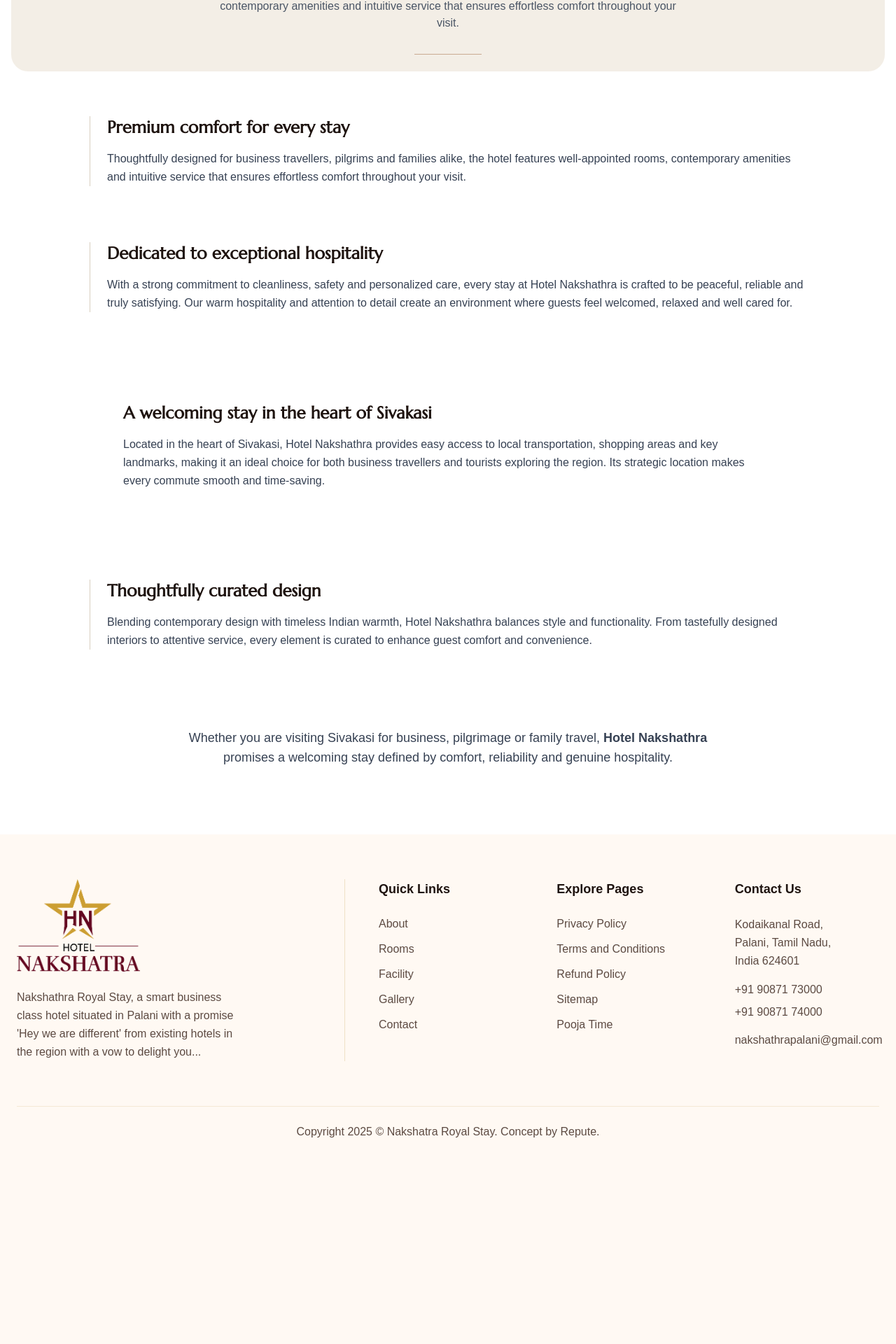
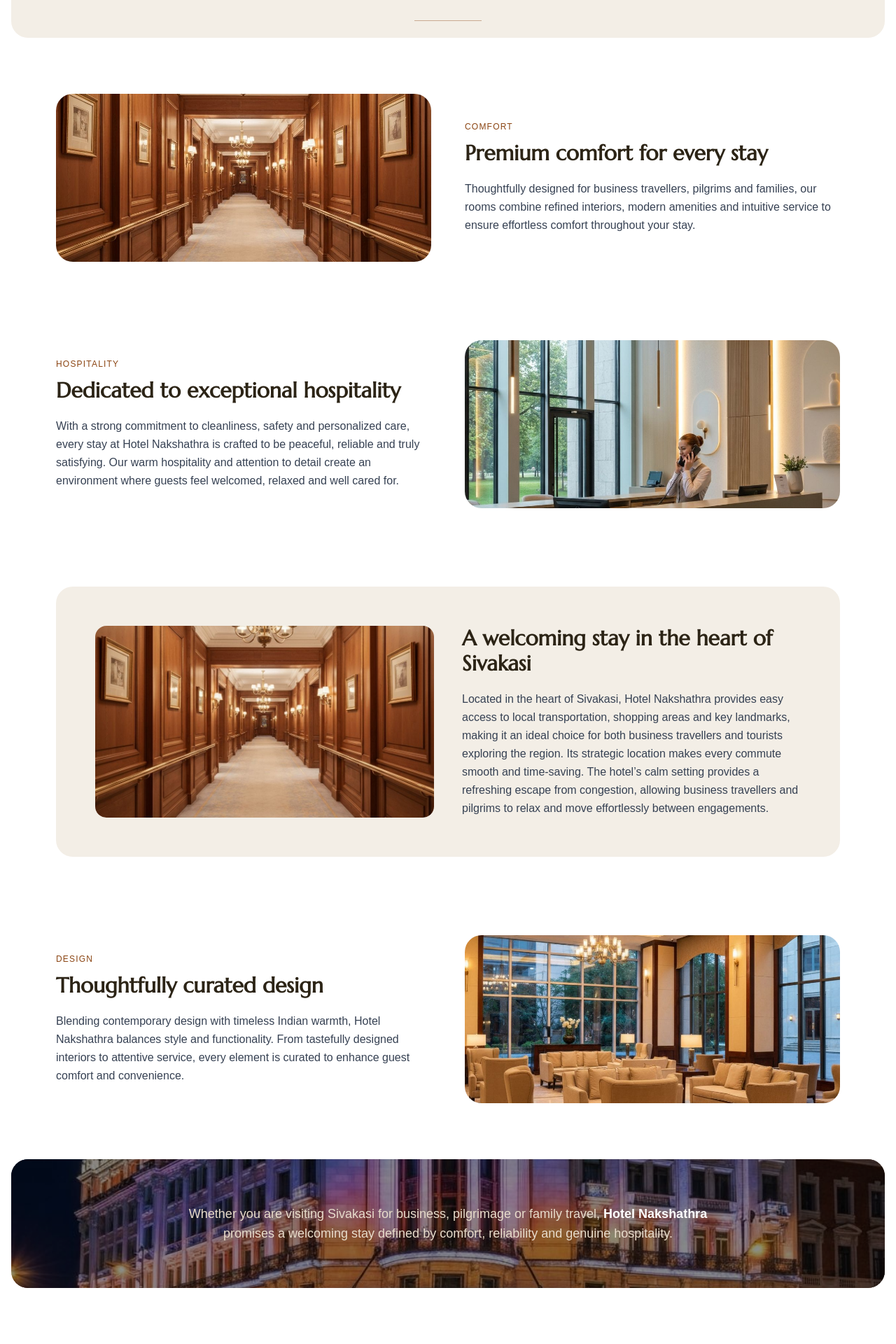
Before and after one commit to RDBA-CBE/nakshathra, a Next.js app: page /about in a window 1280 px wide. Shown: the part 359-2279 px from the top of the page at 70% size. Before the commit the page ends 2052 px from the top, so only its background shows below. Built offline with nearby package versions, Linux system fonts and the light colour scheme; a web font is replaced by a local one.

Commit message:
PAges Created

```diff
--- a/app/about/page.tsx
+++ b/app/about/page.tsx
@@ -3,6 +3,7 @@
 import { motion } from "framer-motion";
 import Header from "@/components/header";
 import Footer from "@/components/sections/footer";
+import Image from "next/image";
 
 export default function AboutClient() {
   return (
@@ -16,8 +17,13 @@ export default function AboutClient() {
             About
           </h1>
 
-          <p className="mt-6 text-gray-600 max-w-2xl mx-auto text-sm sm:text-base">
-            Hotel Nakshathra is a premium business-class hotel that blends modern elegance and authentic Indian hospitality to offer a relaxing and pleasant stay. Thoughtfully designed for business travellers, pilgrims and families alike, the hotel features well-appointed rooms, contemporary amenities and intuitive service that ensures effortless comfort throughout your visit.
+          <p className="mt-6 text-gray-600 max-w-5xl mx-auto text-sm sm:text-base">
+            Hotel Nakshathra is a premium business-class hotel that blends
+            modern elegance and authentic Indian hospitality to offer a relaxing
+            and pleasant stay. Thoughtfully designed for business travellers,
+            pilgrims and families alike, the hotel features well-appointed
+            rooms, contemporary amenities and intuitive service that ensures
+            effortless comfort throughout your visit.
           </p>
 
           <div className="mt-8 flex justify-center">
@@ -27,102 +33,211 @@ export default function AboutClient() {
 
         {/* CONTENT FLOW */}
 
-        <div className="max-w-5xl mt-16 mx-auto space-y-20">
-          {/* Section 1 */}
+        <div className="max-w-6xl mx-auto mt-20 space-y-28 px-4">
+          {/* Block 1 */}
           <motion.div
-            initial={{ opacity: 0, y: 30 }}
+            initial={{ opacity: 0, y: 40 }}
             whileInView={{ opacity: 1, y: 0 }}
             viewport={{ once: true }}
-            transition={{ duration: 0.6 }}
-            className="relative pl-6 border-l border-[#D8CFC0]"
+            transition={{ duration: 0.7 }}
+            className="grid md:grid-cols-2 gap-12 items-stretch"
           >
-            <h2 className="text-2xl font-heading font-semibold mb-4">
+            {/* Image */}
+            <div className="relative rounded-3xl overflow-hidden min-h-[240px]">
+              <Image
+                src="/hotel-hallway-elegant.jpg"
+                alt="Premium comfort rooms"
+                fill
+                className="object-cover"
+              />
+            </div>
+
+            {/* Content */}
+            <div className="flex flex-col justify-center">
+              <span className="uppercase tracking-widest text-xs text-[#8B4513]">
+                Comfort
+              </span>
+              <h2 className="mt-3 text-2xl sm:text-3xl font-heading font-semibold text-[#2C2416]">
                 Premium comfort for every stay
               </h2>
-            <p className="text-gray-700 leading-relaxed">
+              <p className="mt-5 text-gray-700 leading-relaxed">
                 Thoughtfully designed for business travellers, pilgrims and
-              families alike, the hotel features well-appointed rooms,
-              contemporary amenities and intuitive service that ensures
-              effortless comfort throughout your visit.
+                families, our rooms combine refined interiors, modern amenities
+                and intuitive service to ensure effortless comfort throughout
+                your stay.
               </p>
+            </div>
           </motion.div>
 
-          {/* Section 2 */}
+          {/* Block 2 (reverse) */}
           <motion.div
-            initial={{ opacity: 0, y: 30 }}
+            initial={{ opacity: 0, y: 40 }}
             whileInView={{ opacity: 1, y: 0 }}
             viewport={{ once: true }}
-            transition={{ duration: 0.6 }}
-            className="relative pl-6 border-l border-[#D8CFC0]"
+            transition={{ duration: 0.7 }}
+            className="grid md:grid-cols-2 gap-12 items-stretch"
           >
-            <h2 className="text-2xl font-heading font-semibold mb-4">
+            {/* Image */}
+            <div className="md:order-2 relative rounded-3xl overflow-hidden min-h-[240px]">
+              <Image
+                src="/hotel-reception-modern.jpg"
+                alt="Exceptional hospitality"
+                fill
+                className="object-cover"
+              />
+            </div>
+
+            {/* Content */}
+            <div className="md:order-1 flex flex-col justify-center">
+              <span className="uppercase tracking-widest text-xs text-[#8B4513]">
+                Hospitality
+              </span>
+              <h2 className="mt-3 text-2xl sm:text-3xl font-heading font-semibold text-[#2C2416]">
                 Dedicated to exceptional hospitality
               </h2>
-            <p className="text-gray-700 leading-relaxed">
+              <p className="mt-5 text-gray-700 leading-relaxed">
                 With a strong commitment to cleanliness, safety and personalized
                 care, every stay at Hotel Nakshathra is crafted to be peaceful,
-              reliable and truly satisfying. Our warm hospitality and attention
-              to detail create an environment where guests feel welcomed,
-              relaxed and well cared for.
+                reliable and truly satisfying. Our warm hospitality and
+                attention to detail create an environment where guests feel
+                welcomed, relaxed and well cared for.
               </p>
+            </div>
           </motion.div>
 
-          {/* Section 3 */}
+          {/* Block 3 – Highlight Card */}
           <motion.div
-            initial={{ opacity: 0, y: 30 }}
+            initial={{ opacity: 0, scale: 0.96 }}
+            whileInView={{ opacity: 1, scale: 1 }}
+            viewport={{ once: true }}
+            transition={{ duration: 0.7 }}
+            className="relative rounded-3xl overflow-hidden bg-[#F3EEE6]"
+          >
+            <div className="grid md:grid-cols-2 gap-10 p-10 md:p-14 items-stretch">
+              {/* Image */}
+              <div className="relative rounded-2xl overflow-hidden min-h-[260px]">
+                <Image
+                  src="/hotel-hallway-elegant.jpg"
+                  alt="Central location Sivakasi"
+                  fill
+                  className="object-cover"
+                />
+              </div>
+
+              {/* Content */}
+              <div className="flex flex-col justify-center">
+                <h2 className="text-2xl sm:text-3xl font-heading font-semibold text-[#2C2416]">
+                  A welcoming stay in the heart of Sivakasi
+                </h2>
+                <p className="mt-5 text-gray-700 leading-relaxed">
+                  Located in the heart of Sivakasi, Hotel Nakshathra provides
+                  easy access to local transportation, shopping areas and key
+                  landmarks, making it an ideal choice for both business
+                  travellers and tourists exploring the region. Its strategic
+                  location makes every commute smooth and time-saving. The
+                  hotel’s calm setting provides a refreshing escape from
+                  congestion, allowing business travellers and pilgrims to relax
+                  and move effortlessly between engagements.
+                </p>
+              </div>
+            </div>
+          </motion.div>
+
+          {/* Block 4 */}
+          <motion.div
+            initial={{ opacity: 0, y: 40 }}
             whileInView={{ opacity: 1, y: 0 }}
             viewport={{ once: true }}
-            transition={{ duration: 0.6 }}
-            className="bg-[#FAF8F3]rounded-2xl p-8 md:p-12"
+            transition={{ duration: 0.7 }}
+            className="grid md:grid-cols-2 gap-12 items-stretch"
           >
-            <h2 className="text-2xl font-heading font-semibold mb-4">
-              A welcoming stay in the heart of Sivakasi
-            </h2>
-            <p className="text-gray-700 leading-relaxed">
-              Located in the heart of Sivakasi, Hotel Nakshathra provides easy
-              access to local transportation, shopping areas and key landmarks,
-              making it an ideal choice for both business travellers and
-              tourists exploring the region. Its strategic location makes every
-              commute smooth and time-saving.
-            </p>
-          </motion.div>
-
-          {/* Section 4 */}
-          <motion.div
-            initial={{ opacity: 0, y: 30 }}
-            whileInView={{ opacity: 1, y: 0 }}
-            viewport={{ once: true }}
-            transition={{ duration: 0.6 }}
-            className="relative pl-6 border-l border-[#D8CFC0]"
-          >
-            <h2 className="text-2xl font-heading font-semibold mb-4">
+            {/* Content */}
+            <div className="flex flex-col justify-center">
+              <span className="uppercase tracking-widest text-xs text-[#8B4513]">
+                Design
+              </span>
+              <h2 className="mt-3 text-2xl sm:text-3xl font-heading font-semibold text-[#2C2416]">
                 Thoughtfully curated design
               </h2>
-            <p className="text-gray-700 leading-relaxed">
+              <p className="mt-5 text-gray-700 leading-relaxed">
                 Blending contemporary design with timeless Indian warmth, Hotel
                 Nakshathra balances style and functionality. From tastefully
-              designed interiors to attentive service, every element is curated
-              to enhance guest comfort and convenience.
+                designed interiors to attentive service, every element is
+                curated to enhance guest comfort and convenience.
               </p>
+            </div>
+
+            {/* Image */}
+            <div className="relative rounded-3xl overflow-hidden min-h-[240px]">
+              <Image
+                src="/hotel-lobby-seating.jpg"
+                alt="Thoughtful design interiors"
+                fill
+                className="object-cover"
+              />
+            </div>
           </motion.div>
 
           {/* Closing */}
+        </div>
         <motion.div
           initial={{ opacity: 0 }}
           whileInView={{ opacity: 1 }}
           viewport={{ once: true }}
           transition={{ duration: 0.8 }}
-            className="text-center pt-8"
+          className="relative mt-20 rounded-3xl overflow-hidden"
         >
-            <p className="text-lg text-gray-700 max-w-3xl mx-auto">
+          {/* Background Image */}
+          <div
+            className="absolute inset-0 bg-cover bg-center"
+            style={{
+              backgroundImage: "url('/hotel-exterior-night.jpg')",
+            }}
+          />
+
+          {/* Animated Blur Overlay */}
+          <motion.div
+            initial={{
+              backgroundColor: "rgba(0,0,0,0.2)",
+            }}
+            whileInView={{
+              backgroundColor: "rgba(0,0,0,0.45)",
+            }}
+            transition={{ duration: 1 }}
+            className="absolute inset-0"
+          />
+
+          {/* Content */}
+          <div className="relative overflow-hidden rounded-3xl">
+            {/* Background image */}
+            <div
+              className="absolute inset-0 bg-cover bg-center"
+              style={{ backgroundImage: "url('/hotel-exterior-night.jpg')" }}
+            />
+
+            {/* Overlay */}
+            <motion.div
+              initial={{ backgroundColor: "rgba(0,0,0,0.2)" }}
+              whileInView={{ backgroundColor: "rgba(0,0,0,0.45)" }}
+              transition={{ duration: 1, ease: "easeOut" }}
+              className="absolute inset-0"
+            />
+
+            {/* Content */}
+            <div className="relative z-10 px-6 py-16 text-center">
+              <p className="text-lg text-[#E8DCCB] max-w-3xl mx-auto">
                 Whether you are visiting Sivakasi for business, pilgrimage or
-              family travel,{" "}
-              <span className="font-semibold">Hotel Nakshathra</span> promises a
-              welcoming stay defined by comfort, reliability and genuine
-              hospitality.
+                family travel,
+                <span className="font-semibold text-white">
+                  {" "}
+                  Hotel Nakshathra{" "}
+                </span>
+                promises a welcoming stay defined by comfort, reliability and
+                genuine hospitality.
               </p>
+            </div>
+          </div>
         </motion.div>
-        </div>
       </section>
 
       <Footer />
--- a/app/contact/page.tsx
+++ b/app/contact/page.tsx
@@ -22,7 +22,7 @@ export default function ContactPage() {
             Contact
           </h1>
 
-          <p className="mt-6 text-gray-600 max-w-2xl mx-auto text-sm sm:text-base">
+          <p className="mt-6 text-gray-600 max-w-5xl mx-auto text-sm sm:text-base">
             At Hotel Nakshathra, we strive to make your experience seamless and
             memorable. Reach out to us for bookings, inquiries or any
             assistance, you’ll receive prompt and personalized support.{" "}
--- a/app/facility/page.tsx
+++ b/app/facility/page.tsx
@@ -2,6 +2,24 @@ import Header from "@/components/header";
 import Footer from "@/components/sections/footer";
 import type { Metadata } from "next";
 import Image from "next/image";
+import { Swiper, SwiperSlide } from "swiper/react"
+import { Pagination, Autoplay } from "swiper/modules"
+import "swiper/css"
+import "swiper/css/pagination"
+
+import {
+  Wifi,
+  BedDouble,
+  Coffee,
+  Car,
+  MapPin,
+  Phone,
+  Hospital,
+  ShieldCheck,
+  CalendarCheck,
+  ConciergeBell,
+  Gem,
+} from "lucide-react";
 
 export const metadata: Metadata = {
   title: "Facilities - Nakshatra Royal Stay",
@@ -12,37 +30,37 @@ const facilities = [
   {
     title: "Prime Location in the Heart of Sivakasi",
     desc: "Easy access to local transportation, shopping areas and key landmarks makes commuting effortless and convenient.",
-    img: "/images/facilities/location.jpg",
+    icon: MapPin,
   },
   {
     title: "Complimentary High-Speed Wi-Fi",
     desc: "Stay connected for work, study or leisure with fast, reliable internet throughout the hotel.",
-    img: "/images/facilities/wifi.jpg",
+    icon: Wifi,
   },
   {
     title: "Business-Class Luxury at Exceptional Value",
     desc: "Modern rooms, refined interiors and premium services ensure a comfortable stay without compromise.",
-    img: "/images/facilities/interior.jpg",
+    icon: Gem,
   },
   {
     title: "Best Rates Guaranteed on Online Bookings",
     desc: "Enjoy competitive pricing and exclusive online offers when you book directly with us.",
-    img: "/images/facilities/rates.jpg",
+    icon: CalendarCheck,
   },
   {
     title: "Modern Amenities with Elegant Interiors",
     desc: "Each room is thoughtfully designed with contemporary decor, ergonomic furnishings and intuitive features for your convenience.",
-    img: "/images/facilities/safety.jpg",
+    icon: ConciergeBell,
   },
   {
     title: "Strict Safety, Hygiene and Cleanliness Protocols",
     desc: "Our high standards ensure a safe and healthy environment for every guest.",
-    img: "/images/facilities/hospitality.jpg",
+    icon: ShieldCheck,
   },
   {
     title: "Warm, Personalized Indian Hospitality",
     desc: "Our attentive staff and bespoke services create a welcoming atmosphere that makes every stay truly special.",
-    img: "/images/facilities/hospitality.jpg",
+    icon: Hospital,
   },
 ];
 
@@ -57,7 +75,7 @@ export default function FacilityPage() {
             Facilities
           </h1>
 
-          <p className="mt-6 text-gray-600 max-w-2xl mx-auto text-sm sm:text-base">
+          <p className="mt-6 text-gray-600 max-w-5xl mx-auto text-sm sm:text-base">
             Stay Connected. Stay Comfortable
             <br />
             Facilities designed for modern lifestyles
@@ -74,7 +92,7 @@ export default function FacilityPage() {
           <div className="grid md:grid-cols-2 gap-10 md:gap-14 items-center max-w-6xl mx-auto">
             <div className="relative h-[260px] sm:h-[320px] md:h-[360px] rounded-2xl overflow-hidden">
               <Image
-                src="/images/facilities/interior.jpg"
+                src="/hotel-hallway-elegant.jpg"
                 alt="Modern Hotel Interiors"
                 fill
                 className="object-cover"
@@ -109,13 +127,10 @@ export default function FacilityPage() {
                   key={item.title}
                   className="group rounded-2xl overflow-hidden bg-white shadow-sm hover:shadow-md transition"
                 >
-                  <div className="relative h-44 sm:h-48">
-                    <Image
-                      src={item.img}
-                      alt={item.title}
-                      fill
-                      className="object-cover transition-transform duration-500 group-hover:scale-105"
-                    />
+                  <div className="h-44 sm:h-48 flex items-center justify-center bg-[#F3EEE6]">
+                    <div className="w-16 h-16 rounded-full bg-[#8B4513]/10 flex items-center justify-center group-hover:scale-110 transition-transform duration-300">
+                      <item.icon className="w-8 h-8 text-[#8B4513]" />
+                    </div>
                   </div>
 
                   <div className="p-6">
--- a/app/gallery/page.tsx
+++ b/app/gallery/page.tsx
@@ -26,7 +26,7 @@ export default function GallerySection() {
             Gallery
           </h1>
 
-          <p className="mt-6 text-gray-600 max-w-2xl mx-auto text-sm sm:text-base">
+          <p className="mt-6 text-gray-600 max-w-5xl mx-auto text-sm sm:text-base">
             Explore interiors that are designed to be both stylish and
             comfortable, creating a relaxing and welcoming atmosphere. From
             elegant decor to cozy furnishings, every detail is crafted to make
--- a/app/layout.tsx
+++ b/app/layout.tsx
@@ -31,7 +31,7 @@ export const metadata: Metadata = {
         media: "(prefers-color-scheme: dark)",
       },
       {
-        url: "/icon.svg",
+        url: "/HN-favicon.svg",
         type: "image/svg+xml",
       },
     ],
--- a/app/rooms/page.tsx
+++ b/app/rooms/page.tsx
@@ -58,7 +58,7 @@ export default function RoomsPage() {
             Our Rooms
           </h1>
 
-          <p className="mt-6 text-gray-600 max-w-2xl mx-auto text-sm sm:text-base">
+          <p className="mt-6 text-gray-600 max-w-5xl mx-auto text-sm sm:text-base">
             Discover thoughtfully designed rooms that reflects warmth and
             comfort. Each room features calming interiors, functional layouts
             and contemporary amenities, crafted to provide a peaceful and
--- a/package.json
+++ b/package.json
@@ -56,6 +56,7 @@
     "react-resizable-panels": "^2.1.7",
     "recharts": "2.15.4",
     "sonner": "^1.7.4",
+    "swiper": "^12.1.0",
     "tailwind-merge": "^2.5.5",
     "tailwindcss-animate": "^1.0.7",
     "vaul": "^1.1.2",
```
Also changed, not shown: public/HN-favicon.svg (added), 1 other file (tests, documents, lock files or other folders). Lines whose indentation alone changed are shown as unchanged.
